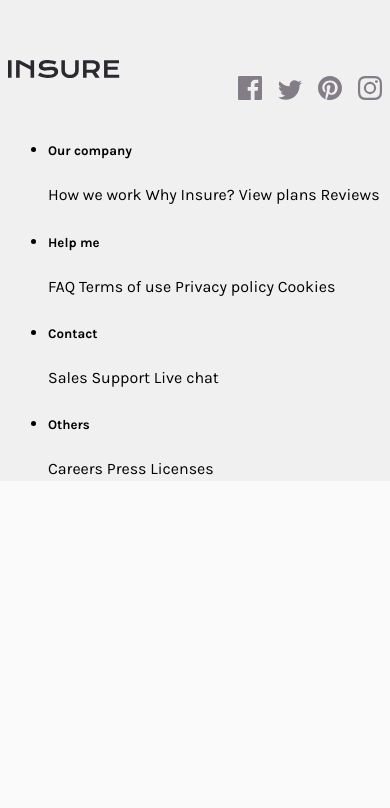
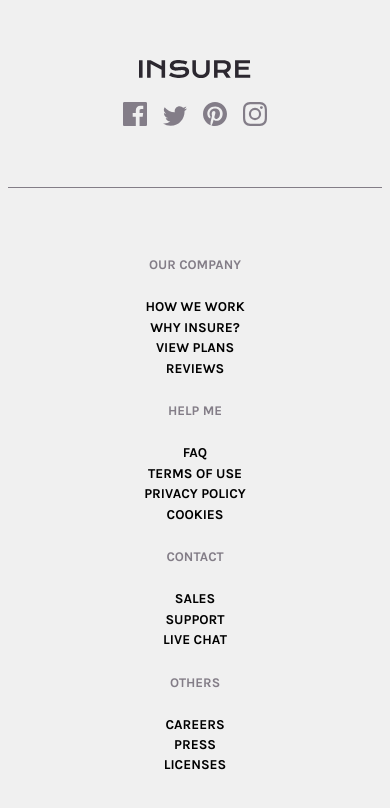
Before and after one commit to efmu-zlle/insure-landing-page-master, a website built with Vite: page index.html in a window 390 px wide. Shown: the part 2736-3544 px from the top of the page. Before the commit the page ends 3233 px from the top, so only its background shows below. Built offline with nearby package versions, Linux system fonts and the light colour scheme.

Commit message:
(footer) mobile and desktop completed

```diff
--- a/index.html
+++ b/index.html
@@ -102,10 +102,8 @@
 
       <section class="container">
         <div class="about">
-          <!-- <div class="about__flex"> -->
           <h6 class="about__heading">Find out more <br />about how we work</h6>
           <button class="btn white about__button">How we work</button>
-          <!-- </div> -->
         </div>
       </section>
     </main>
@@ -116,32 +114,60 @@
             <img src="/images/logo.svg" alt="logo" />
           </div>
           <nav>
-            <ul class="footer__icons">
+            <ul class="footer__icons-container">
               <li>
-                <a>
-                  <img src="/public/images/icon-facebook.svg" alt="facebook" />
-                </a>
+                <svg xmlns="http://www.w3.org/2000/svg" width="24" height="24">
+                  <path
+                    fill="#837D88"
+                    d="M22.675 0H1.325C.593 0 0 .593 0 1.325v21.351C0 23.407.593 24 1.325
+                  24H12.82v-9.294H9.692v-3.622h3.128V8.413c0-3.1 1.893-4.788
+                  4.659-4.788 1.325 0 2.463.099 2.795.143v3.24l-1.918.001c-1.504
+                  0-1.795.715-1.795 1.763v2.313h3.587l-.467
+                  3.622h-3.12V24h6.116c.73 0 1.323-.593 1.323-1.325V1.325C24
+                  .593 23.407 0 22.675 0z"
+                  />
+                </svg>
               </li>
               <li>
-                <a>
-                  <img src="/public/images/icon-twitter.svg" alt="twitter" />
-                </a>
+                <svg xmlns="http://www.w3.org/2000/svg" width="24" height="20">
+                  <path
+                    fill="#837D88"
+                    d="M24 2.557a9.83 9.83 0 01-2.828.775A4.932 4.932 0 0023.337.608a9.864
+                    9.864 0 01-3.127 1.195A4.916 4.916 0 0016.616.248c-3.179 0-5.515
+                    2.966-4.797 6.045A13.978 13.978 0 011.671 1.149a4.93 4.93 0 001.523
+                    6.574 4.903 4.903 0 01-2.229-.616c-.054 2.281 1.581 4.415 3.949
+                    4.89a4.935 4.935 0 01-2.224.084 4.928 4.928 0 004.6 3.419A9.9 9.9
+                    0 010 17.54a13.94 13.94 0 007.548 2.212c9.142 0 14.307-7.721
+                    13.995-14.646A10.025 10.025 0 0024 2.557z"
+                  />
+                </svg>
               </li>
               <li>
-                <a>
-                  <img
-                    src="/public/images/icon-pinterest.svg"
-                    alt="pinterest"
+                <svg xmlns="http://www.w3.org/2000/svg" width="24" height="24">
+                  <path
+                    fill="#837D88"
+                    d="M12 0C5.373 0 0 5.372 0 12c0 5.084 3.163 9.426
+                     7.627 11.174-.105-.949-.2-2.405.042-3.441.218-.937
+                     1.407-5.965 1.407-5.965s-.359-.719-.359-1.782c0-1.668.967-2.914
+                     2.171-2.914 1.023 0 1.518.769 1.518 1.69 0 1.029-.655 2.568-.994
+                     3.995-.283 1.194.599 2.169 1.777 2.169 2.133 0 3.772-2.249 3.772-5.495
+                     0-2.873-2.064-4.882-5.012-4.882-3.414 0-5.418 2.561-5.418 5.207 0 1.031.397
+                     2.138.893 2.738a.36.36 0 01.083.345l-.333
+                     1.36c-.053.22-.174.267-.402.161-1.499-.698-2.436-2.889-2.436-4.649 0-3.785
+                     2.75-7.262 7.929-7.262 4.163 0 7.398 2.967 7.398 6.931 0 4.136-2.607
+                     7.464-6.227 7.464-1.216 0-2.359-.631-2.75-1.378l-.748 2.853c-.271
+                     1.043-1.002 2.35-1.492 3.146C9.57 23.812 10.763 24 12 24c6.627 0
+                     12-5.373 12-12 0-6.628-5.373-12-12-12z"
                   />
-                </a>
+                </svg>
               </li>
               <li>
-                <a>
-                  <img
-                    src="/public/images/icon-instagram.svg"
-                    alt="instagram"
+                <svg xmlns="http://www.w3.org/2000/svg" width="24" height="24">
+                  <path
+                    fill="#837D88"
+                    d="M12 2.163c3.204 0 3.584.012 4.85.07 3.252.148 4.771 1.691 4.919 4.919.058 1.265.069 1.645.069 4.849 0 3.205-.012 3.584-.069 4.849-.149 3.225-1.664 4.771-4.919 4.919-1.266.058-1.644.07-4.85.07-3.204 0-3.584-.012-4.849-.07-3.26-.149-4.771-1.699-4.919-4.92-.058-1.265-.07-1.644-.07-4.849 0-3.204.013-3.583.07-4.849.149-3.227 1.664-4.771 4.919-4.919 1.266-.057 1.645-.069 4.849-.069zM12 0C8.741 0 8.333.014 7.053.072 2.695.272.273 2.69.073 7.052.014 8.333 0 8.741 0 12c0 3.259.014 3.668.072 4.948.2 4.358 2.618 6.78 6.98 6.98C8.333 23.986 8.741 24 12 24c3.259 0 3.668-.014 4.948-.072 4.354-.2 6.782-2.618 6.979-6.98.059-1.28.073-1.689.073-4.948 0-3.259-.014-3.667-.072-4.947-.196-4.354-2.617-6.78-6.979-6.98C15.668.014 15.259 0 12 0zm0 5.838a6.162 6.162 0 100 12.324 6.162 6.162 0 000-12.324zM12 16a4 4 0 110-8 4 4 0 010 8zm6.406-11.845a1.44 1.44 0 100 2.881 1.44 1.44 0 000-2.881z"
                   />
-                </a>
+                </svg>
               </li>
             </ul>
           </nav>
@@ -172,7 +198,7 @@
             <h5>Others</h5>
             <a>Careers</a>
             <a>Press</a>
-            <a> Licenses </a>
+            <a>Licenses</a>
           </li>
         </ul>
       </div>
--- a/src/assets/components/footer.css
+++ b/src/assets/components/footer.css
@@ -3,18 +3,82 @@
 }
 
 .footer__header {
+  display: flex;
+  flex-direction: column;
+  align-items: center;
   padding-top: 70px;
-  display: flex;
-  justify-content: space-between;
 }
 
-.footer__icons {
+.footer__icons-container {
+  list-style: none;
   display: flex;
-  list-style: none;
   gap: 1rem;
   align-items: end;
+  padding: 0;
+  margin-top: 1.5rem;
 }
 
-.footer__icons > li > a {
+.footer__icons-container > li {
+  cursor: pointer;
+  transition: transform 0.3s;
+}
+
+.footer__icons-container > li:hover {
+  transform: translateY(-5px);
+}
+
+.footer__line {
+  width: 100%;
+  height: 1px;
+  background-color: var(--neutral-dark-grayish-violet);
+  margin-top: 45px;
+  margin-bottom: 45px;
+}
+
+.footer__grid-container {
+  list-style: none;
+  text-align: center;
+  padding: 0;
+  margin-bottom: 0;
+  padding-bottom: 90px;
+}
+
+.footer__links {
+  display: flex;
+  flex-direction: column;
+  text-transform: uppercase;
+}
+
+.footer__links > h5 {
+  color: var(--neutral-dark-grayish-violet);
+}
+
+.footer__links > a {
+  font-weight: 600;
+  font-size: 0.85rem;
+  display: inline-block;
   cursor: pointer;
 }
+
+.footer__links > a:hover {
+  text-decoration: underline;
+}
+
+/* md */
+@media (min-width: 768px) {
+  .footer__header {
+    flex-direction: row;
+    justify-content: space-between;
+  }
+
+  .footer__grid-container {
+    text-align: inherit;
+    display: grid;
+    grid-template-columns: repeat(4, minmax(300px, 1fr));
+  }
+
+  .footer__links > a {
+    margin-top: 5px;
+    margin-bottom: 5px;
+  }
+}
```
